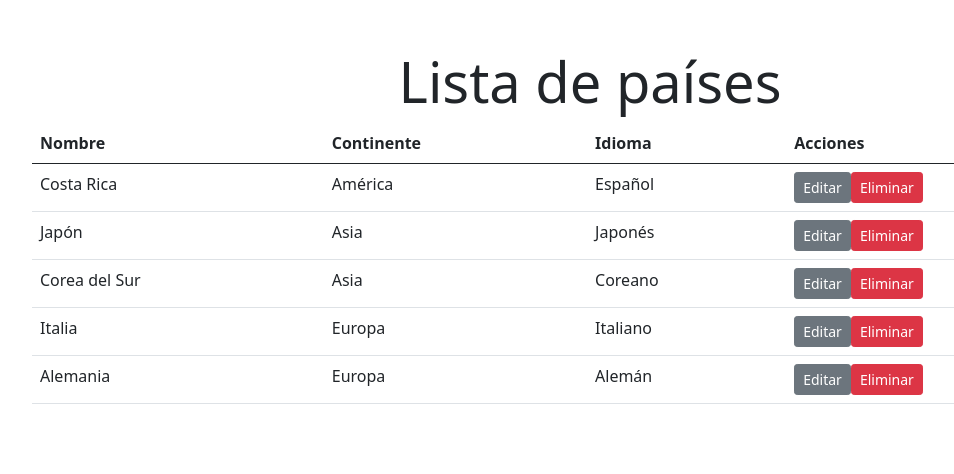
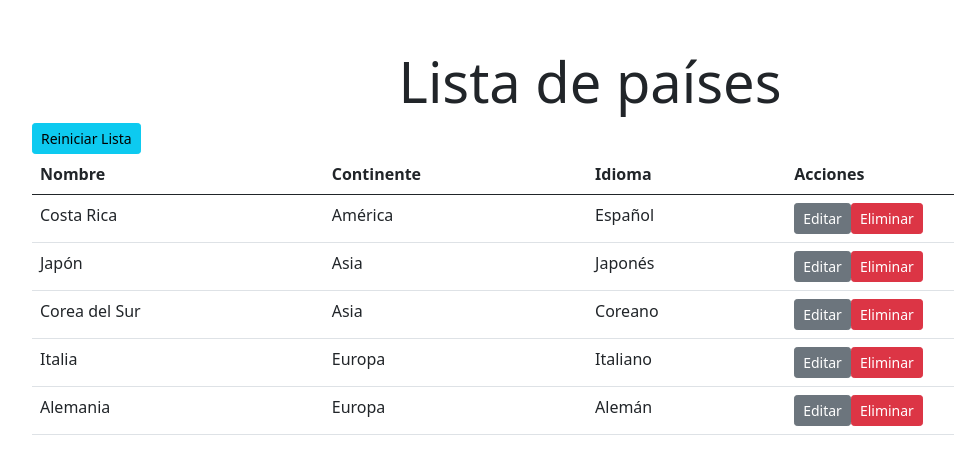
Before and after one commit to MrWhite2312-IS/my_labs, a Vue app in the folder Laboratorio3_C11085/frontend-lab/: page / in a window 1280 px wide. Shown: the top 474 px of the page, without its empty margins (50-1004 px from the left). Built offline with nearby package versions, Linux system fonts and the light colour scheme.

Commit message:
Se agrega la funcion de eliminar paises al laboratorio 3

```diff
--- a/Laboratorio3_C11085/frontend-lab/src/components/ListaPaises.vue
+++ b/Laboratorio3_C11085/frontend-lab/src/components/ListaPaises.vue
@@ -1,6 +1,7 @@
 <template>
     <div class="container mt-5">
         <h1 class="display-4 text-center">Lista de países</h1>
+        <button v-on:click="popular" class="btn btn-info btn-sm">Reiniciar Lista</button>
     <table class="table is-bordered is-striped is-narrow is-hoverable
     is-fullwidth">
         <thead>
@@ -19,7 +20,8 @@
 
                 <td>
                     <button class="btn btn-secondary btn-sm">Editar</button>
-                    <button class="btn btn-danger btn-sm">Eliminar</button>
+                    <button v-on:click="eliminar(index)" class="btn btn-danger btn-sm">Eliminar</button>
+
                 </td>
             </tr>
         </tbody>
@@ -41,6 +43,14 @@
             ],
         };
         },
+        methods: {
+            eliminar (index) {
+                this.paises.splice(index, 1);
+            },
+            popular () {
+                location.reload();
+            }
+        },
     };
 </script>
 
```
